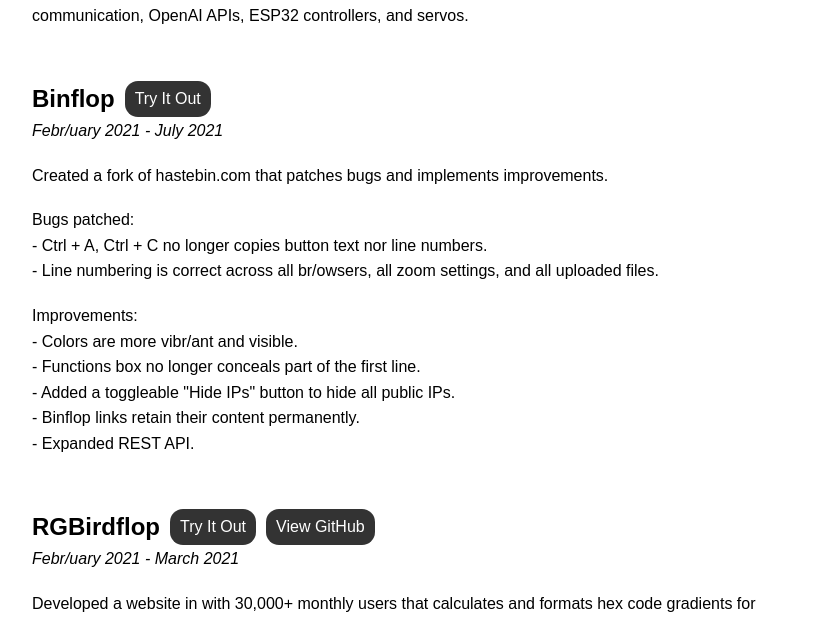
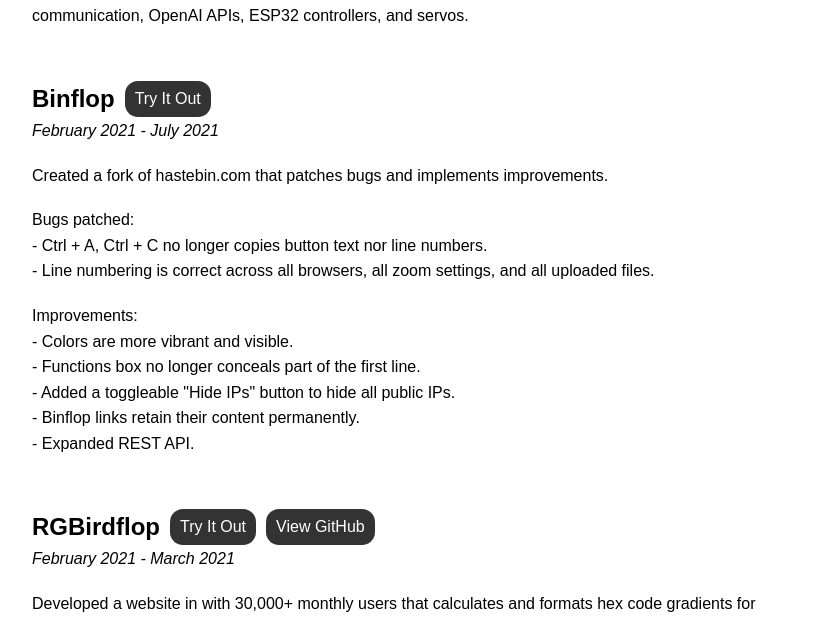
Before and after one commit to kakduman/personal-website, a React (Create React App) app: page / in a window 1280 px wide. Shown: the part 1904-2521 px from the top of the page, without its empty margins (224-1051 px from the left). Built offline with nearby package versions, Linux system fonts and the light colour scheme.

Commit message:
february not febr/uary

```diff
--- a/src/components/ProjectsSection/ProjectsSection.tsx
+++ b/src/components/ProjectsSection/ProjectsSection.tsx
@@ -73,7 +73,7 @@
                     <a href="https://bin.birdflop.com" target="_blank" className="btn-small" rel="noreferrer">Try It Out</a>
                 </div>
                 <p>
-                    <i>Febr/uary 2021 - July 2021</i>
+                    <i>February 2021 - July 2021</i>
                     <hr style={{ height: '1px', visibility: 'hidden' }} />
 
                     Created a fork of hastebin.com that patches bugs and implements improvements.
@@ -81,10 +81,10 @@
 
                     Bugs patched:<br/>
                     - Ctrl + A, Ctrl + C no longer copies button text nor line numbers.<br/>
-                    - Line numbering is correct across all br/owsers, all zoom settings, and all uploaded files.
+                    - Line numbering is correct across all browsers, all zoom settings, and all uploaded files.
                     <hr style={{ height: '1px', visibility: 'hidden' }} />
                     Improvements:<br/>
-                    - Colors are more vibr/ant and visible.<br/>
+                    - Colors are more vibrant and visible.<br/>
                     - Functions box no longer conceals part of the first line.<br/>
                     - Added a toggleable "Hide IPs" button to hide all public IPs.<br/>
                     - Binflop links retain their content permanently.<br/>
@@ -100,7 +100,7 @@
                     <a href="https://github.com/birdflop/website" target="_blank" className="btn-small" rel="noreferrer">View GitHub</a>
                 </div>
                 <p>
-                    <i>Febr/uary 2021 - March 2021</i>
+                    <i>February 2021 - March 2021</i>
                     <hr style={{ height: '1px', visibility: 'hidden' }} />
                     Developed a website in with 30,000+ monthly users that calculates and formats hex code gradients for Minecraft. <br/><br/>
                 </p>
```
